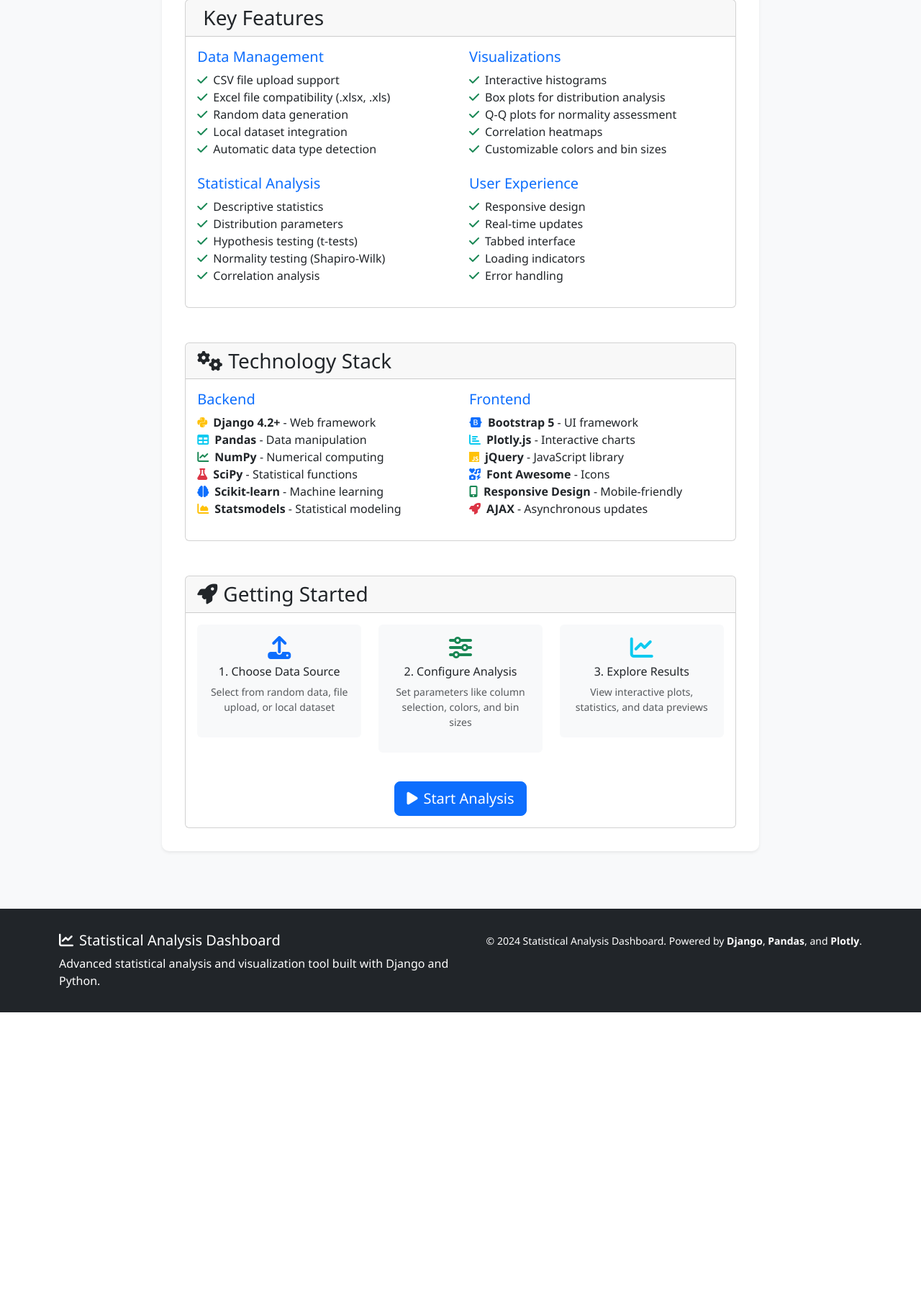
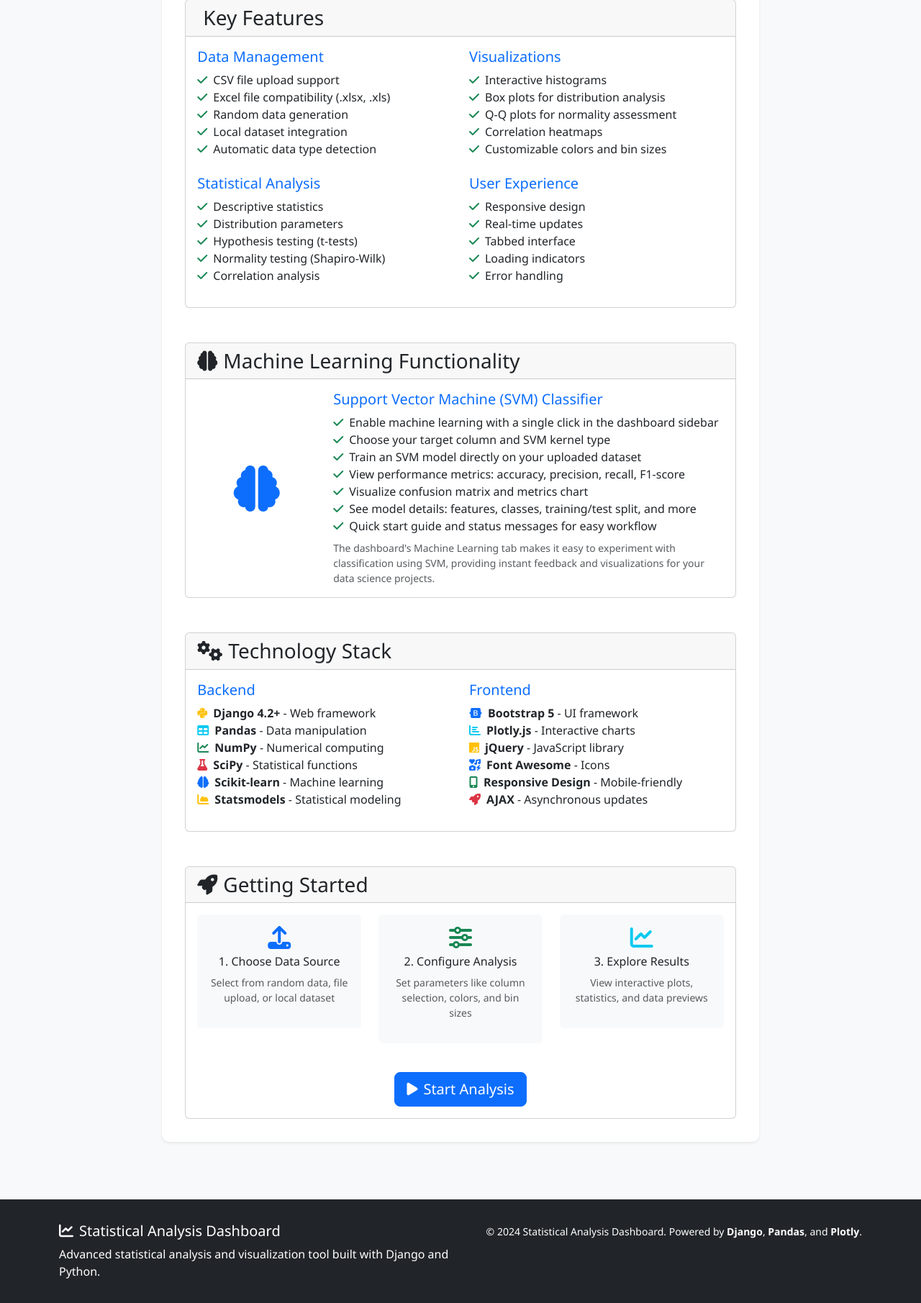
Before and after one commit to aayushi-saxena-me/statistical-analysis-app, a Django app: page /about/ in a window 1280 px wide. Shown: the part 677-2488 px from the top of the page at 72% size. Before the commit the page ends 2084 px from the top, so only its background shows below. Run offline with Django 4.2, Linux system fonts and the light colour scheme; some libraries are stand-ins or nearby versions.

Commit message:
Update about.html
Adding section for machine learning

```diff
--- a/templates/analysis/about.html
+++ b/templates/analysis/about.html
@@ -94,6 +94,36 @@
             <div class="card mb-5">
                 <div class="card-header">
                     <h3 class="mb-0">
+                        <i class="fas fa-brain me-2"></i>Machine Learning Functionality
+                    </h3>
+                </div>
+                <div class="card-body">
+                    <div class="row align-items-center">
+                        <div class="col-md-3 text-center mb-3 mb-md-0">
+                            <i class="fas fa-brain fa-4x text-primary"></i>
+                        </div>
+                        <div class="col-md-9">
+                            <h5 class="text-primary">Support Vector Machine (SVM) Classifier</h5>
+                            <ul class="list-unstyled mb-2">
+                                <li><i class="fas fa-check text-success me-2"></i>Enable machine learning with a single click in the dashboard sidebar</li>
+                                <li><i class="fas fa-check text-success me-2"></i>Choose your target column and SVM kernel type</li>
+                                <li><i class="fas fa-check text-success me-2"></i>Train an SVM model directly on your uploaded dataset</li>
+                                <li><i class="fas fa-check text-success me-2"></i>View performance metrics: accuracy, precision, recall, F1-score</li>
+                                <li><i class="fas fa-check text-success me-2"></i>Visualize confusion matrix and metrics chart</li>
+                                <li><i class="fas fa-check text-success me-2"></i>See model details: features, classes, training/test split, and more</li>
+                                <li><i class="fas fa-check text-success me-2"></i>Quick start guide and status messages for easy workflow</li>
+                            </ul>
+                            <p class="small text-muted mb-0">
+                                The dashboard's Machine Learning tab makes it easy to experiment with classification using SVM, providing instant feedback and visualizations for your data science projects.
+                            </p>
+                        </div>
+                    </div>
+                </div>
+            </div>
+
+            <div class="card mb-5">
+                <div class="card-header">
+                    <h3 class="mb-0">
                         <i class="fas fa-cogs me-2"></i>Technology Stack
                     </h3>
                 </div>
```
